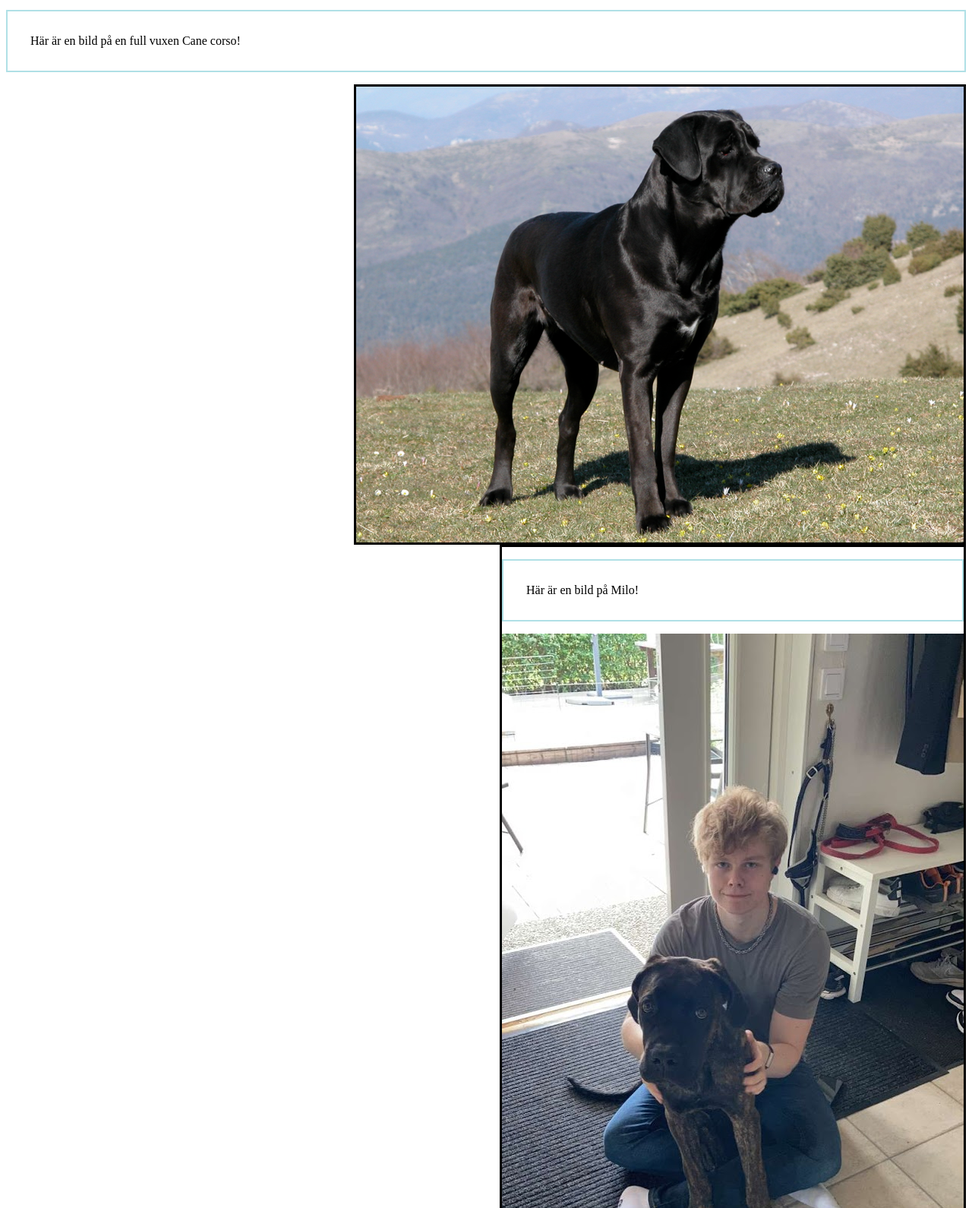
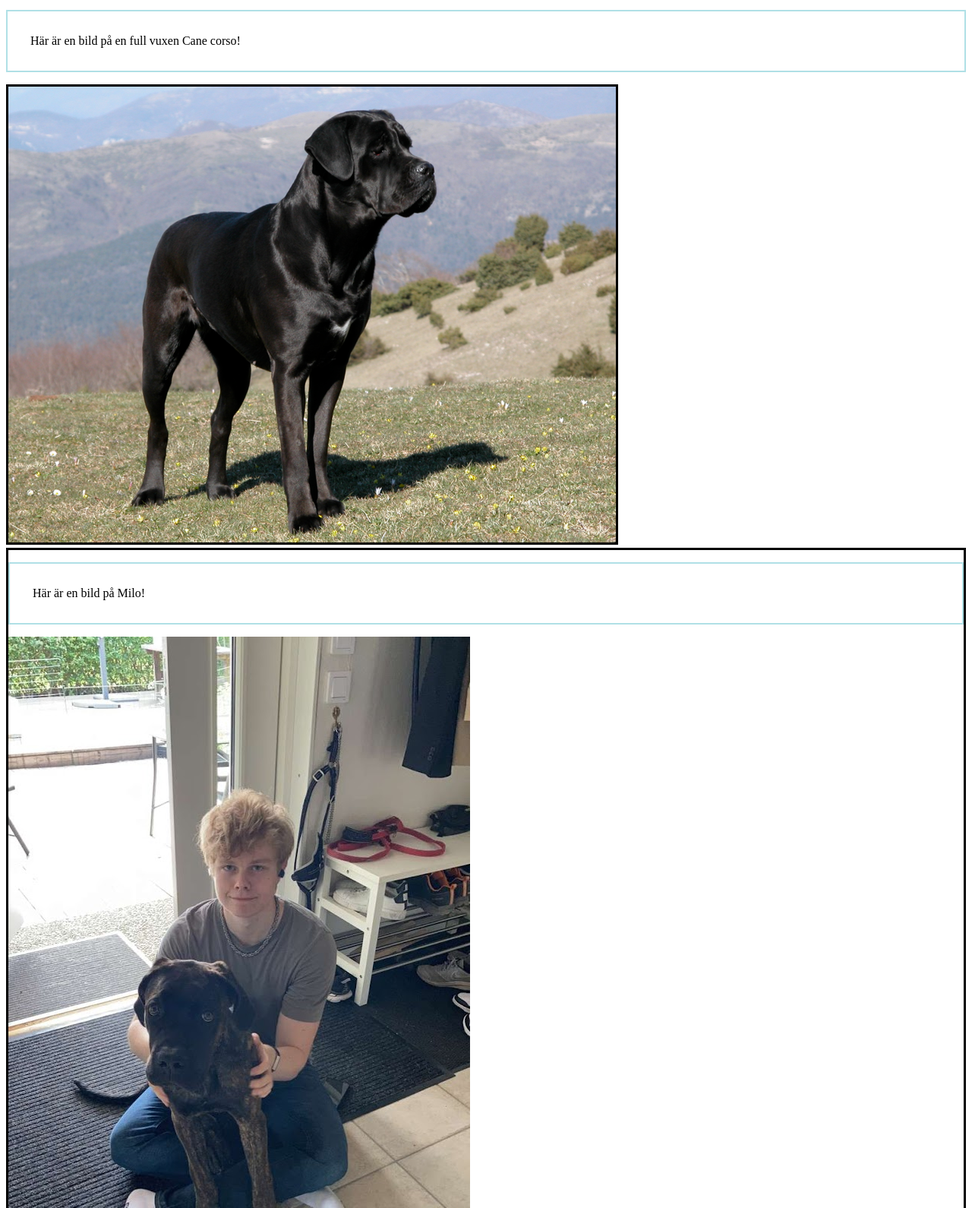
Before and after one commit to elliotabrahamsson/Om-mig, a plain HTML site: page index.html in a window 1280 px wide. Shown: the part 450-2040 px from the top of the page at 76% size. Drawn offline with Linux system fonts and the light colour scheme.

Commit message:
test css

```diff
--- a/style.css
+++ b/style.css
@@ -8,11 +8,11 @@ p {
   }
 
 .milo {
-    float:right;
+
     border: 3px solid #000000;
 }
 
 .stor_hund{
-    float:right;
+
     border:3px solid #000000
 }
```
